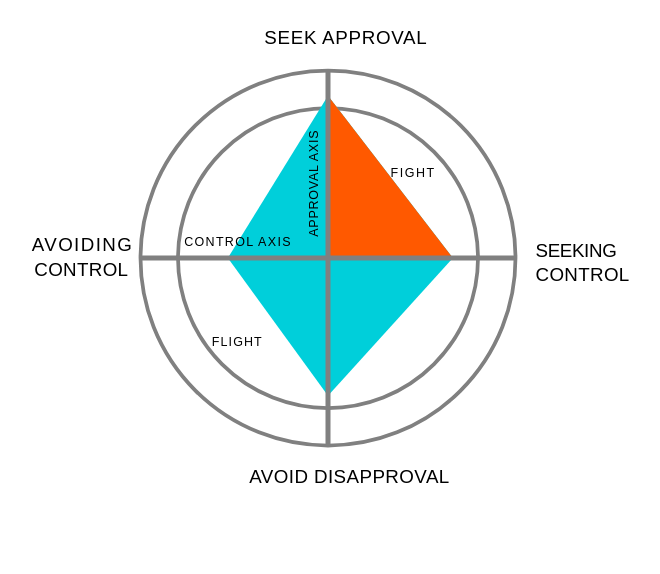
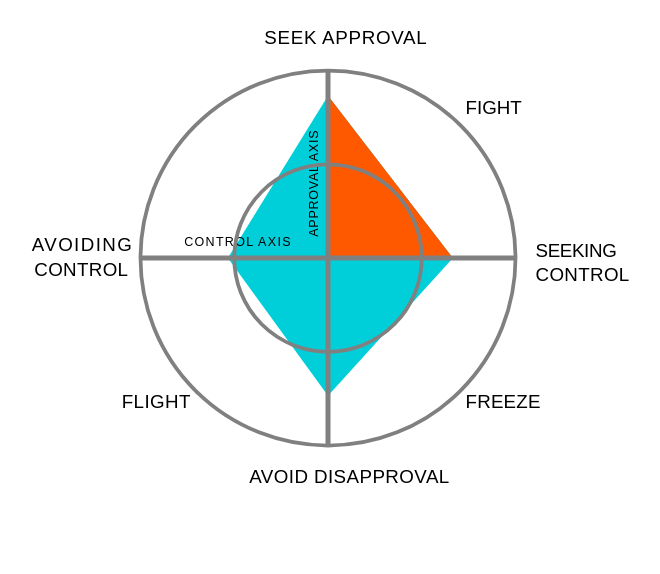
Before and after one commit to BasudevBharatBhushan/D3-Dynamic-Query-Param, a plain HTML site: page index.html in a window 1280 px wide. Shown: the top 574 px of the page, without its empty margins (312-972 px from the left). Drawn offline with nearby package versions, Linux system fonts and the light colour scheme.

Commit message:
update-2

```diff
--- a/index.html
+++ b/index.html
@@ -36,24 +36,6 @@
           "background-color: white;background-repeat: no-repeat;background-position: 50%;"
         )
         .attr("id", "stress_shifter_svg");
-
-      var circle2 = svgContainer
-        .append("circle")
-        .attr("cx", 250)
-        .attr("cy", 250)
-        .attr("r", 150)
-        .style("stroke", "grey") // set the line colour
-        .style("stroke-width", "3px")
-        .style("fill", "none");
-
-      var circle3 = svgContainer
-        .append("circle")
-        .attr("cx", 250)
-        .attr("cy", 250)
-        .attr("r", 120)
-        .style("stroke", "grey") // set the line colour
-        .style("stroke-width", "3px")
-        .style("fill", "none");
 
       var center_x = 250;
       var center_y = 250;
@@ -264,25 +246,36 @@
 
       svgContainer
         .append("text")
-        .attr("x", "300")
-        .attr("y", "185")
+        .attr("x", "360")
+        .attr("y", "135")
         .attr("font-family", "sans-serif")
-        .attr("font-size", "10px")
+        .attr("font-size", "15px")
         .attr("font-weight", "400")
-        .attr("textLength", "35")
+        .attr("textLength", "45")
         .attr("fill", "black")
         .text("FIGHT");
 
       svgContainer
         .append("text")
-        .attr("x", "157")
-        .attr("y", "320")
+        .attr("x", "85")
+        .attr("y", "370")
         .attr("font-family", "sans-serif")
-        .attr("font-size", "10px")
+        .attr("font-size", "15px")
         .attr("fill", "black")
         .attr("font-weight", "400")
-        .attr("textLength", "40")
+        .attr("textLength", "55")
         .text("FLIGHT");
+
+      svgContainer
+        .append("text")
+        .attr("x", "360")
+        .attr("y", "370")
+        .attr("font-family", "sans-serif")
+        .attr("font-size", "15px")
+        .attr("fill", "black")
+        .attr("font-weight", "400")
+        .attr("textLength", "60")
+        .text("FREEZE");
 
       var line1 = svgContainer
         .append("line")
@@ -301,6 +294,24 @@
         .attr("y2", 100)
         .attr("stroke-width", 4)
         .attr("stroke", "grey");
+
+      var circle2 = svgContainer
+        .append("circle")
+        .attr("cx", 250)
+        .attr("cy", 250)
+        .attr("r", 150)
+        .style("stroke", "grey") // set the line colour
+        .style("stroke-width", "3px")
+        .style("fill", "none");
+
+      var circle3 = svgContainer
+        .append("circle")
+        .attr("cx", 250)
+        .attr("cy", 250)
+        .attr("r", 75)
+        .style("stroke", "grey") // set the line colour
+        .style("stroke-width", "3px")
+        .style("fill", "none");
     </script>
   </body>
 </html>
```
